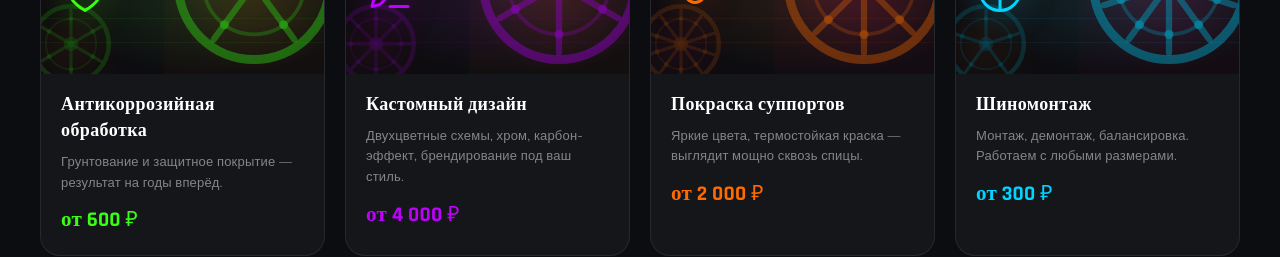
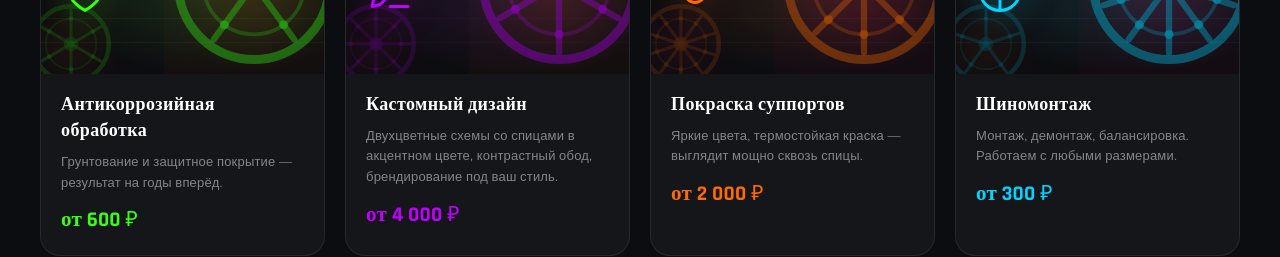
Before and after one commit to mikhailmikemorozov-coder/moaans, a React (Vite) app: page / in a window 1280 px wide. Shown: the part 2120-2377 px from the top of the page. Built offline with nearby package versions, Linux system fonts and the light colour scheme.

Commit message:
Update custom design description

```diff
--- a/src/App.jsx
+++ b/src/App.jsx
@@ -92,7 +92,7 @@ const SERVICES = [
   },
   {
     id: 6, emoji: "🎯", title: "Кастомный дизайн",
-    short: "Двухцветные схемы, хром, карбон-эффект, брендирование под ваш стиль.",
+    short: "Двухцветные схемы со спицами в акцентном цвете, контрастный обод, брендирование под ваш стиль.",
     price: "от 4 000 ₽", tag: "Эксклюзив", color: "#bf00ff", variant: 1,
   },
   {
```
